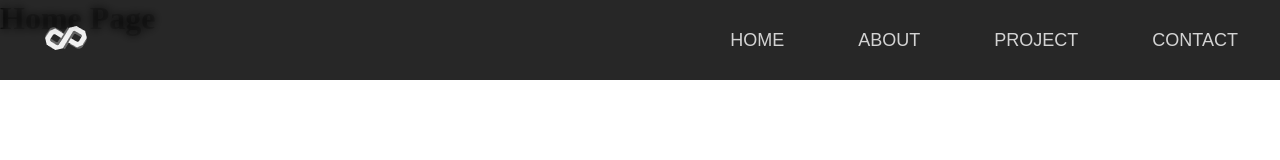
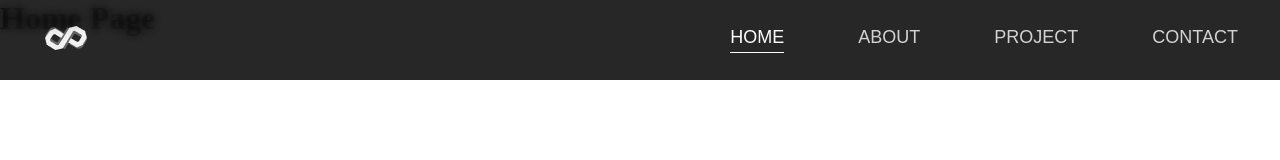
Before and after one commit to Dipak-pahari/Portfolio-3.2, a React (Vite) app: page / in a window 1280 px wide. Shown: the top 160 px of the page. Built offline with nearby package versions, Linux system fonts and the light colour scheme; a web font is replaced by a local one.

Commit message:
Added 3 variants hover default and active stater for Navbar component and is working

```diff
--- a/src/App.jsx
+++ b/src/App.jsx
@@ -15,9 +15,9 @@ function App() {
     <Navbar />
     <Routes>
       <Route path="/" element={<Home />} />
-      <Route path="/About" element={<About />} />
-      <Route path="/Project" element={<Project />} />
-      <Route path="/Contact" element={<Contact />} />
+      <Route path="/about" element={<About />} />
+      <Route path="/project" element={<Project />} />
+      <Route path="/contact" element={<Contact />} />
     </Routes>
     </div>
   );
--- a/src/components/Navbar.jsx
+++ b/src/components/Navbar.jsx
@@ -1,10 +1,24 @@
 import React from 'react';
-import { Link } from 'react-router-dom';
+import { Link, useLocation} from 'react-router-dom';
 import './Navbar.scss';
 import logo from '../assets/logo.png';
 
+// Navigation text component
+function Navtext({text, to}) {
+  const location = useLocation();        // get current URL
+  const isActive = location.pathname === to; // check if link matches
+  return (
+    <div className="Navtext-container">
+      <Link to={to} className={`Navigation-Link ${isActive ? 'active' : ''}`}
+      >
+          {text}
+          </Link>
+      <div className="Navtext-underline"></div>
+    </div>
+  );
+}
 
-
+// Navbar component
 function Navbar() {
   return (
     <nav className="Navbar">
@@ -14,20 +28,14 @@ function Navbar() {
         </Link>
 
         <div className="nav-links">
-          <Link to="/" className="text-white hover:text-gray-300 mx-2">
-          HOME
-          </Link>
-          <Link to="/About" className="text-white hover:text-gray-300 mx-2">
-          ABOUT
-          </Link>
-          <Link to="/Project" className="text-white hover:text-gray-300 mx-2">
-          PROJECT
-          </Link>
-          <Link to="/Contact" className="text-white hover:text-gray-300 mx-2">
-          CONTACT
-          </Link>
+          <Navtext text="HOME" to="/" />
+          <Navtext text="ABOUT" to="/about" />
+          <Navtext text="PROJECT" to="/project" />
+          <Navtext text="CONTACT" to="/contact" />
         </div>
       </div>
     </nav>
   );
-}export default Navbar;
+}
+
+export default Navbar;
--- a/src/components/Navbar.scss
+++ b/src/components/Navbar.scss
@@ -28,7 +28,40 @@
     align-items: center;
 }
 
-.nav-links a {
+// Default Variant Styles
+.Navtext-container .Navigation-Link {
     @extend .desktop-nav-link-text-default;
     color: var(--colors-secondary-color-1);
+    padding: 4px 0px;
 }
+
+.Navtext-container .Navtext-underline {
+    width: 0px;
+    height: 1.8px;
+
+    background-color: var(--colors-secondary-color-1);
+    transform-origin: center center;
+    margin-top: 4px;
+}
+
+// Hover Variant Styles
+.Navtext-container .Navigation-Link:hover {
+    color: var(--colors-primary-color-4);
+    transition: color 0.3s ease-in-out;
+}
+
+.Navtext-container .Navigation-Link:hover + .Navtext-underline {
+    width: 100%;
+    transition: width 0.3s ease-in-out;
+    background-color: var(--colors-primary-color-4);
+}
+
+// Active Variant Style
+.Navtext-container .Navigation-Link.active {
+    color: var(--colors-primary-color-4); // active text color
+}
+
+.Navtext-container .Navigation-Link.active + .Navtext-underline {
+    width: 100%;                 // make underline visible
+    background-color: #ffffff;   // underline color for active
+}
```
